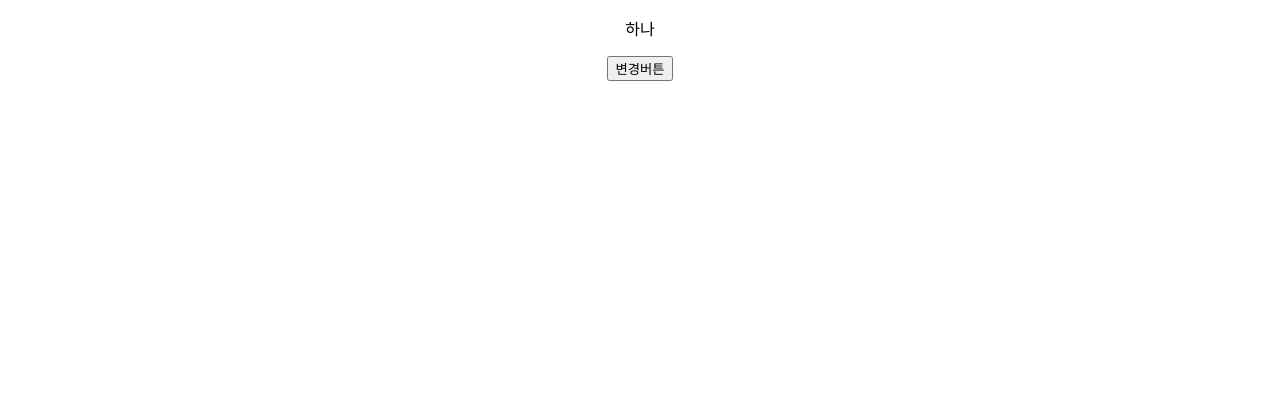
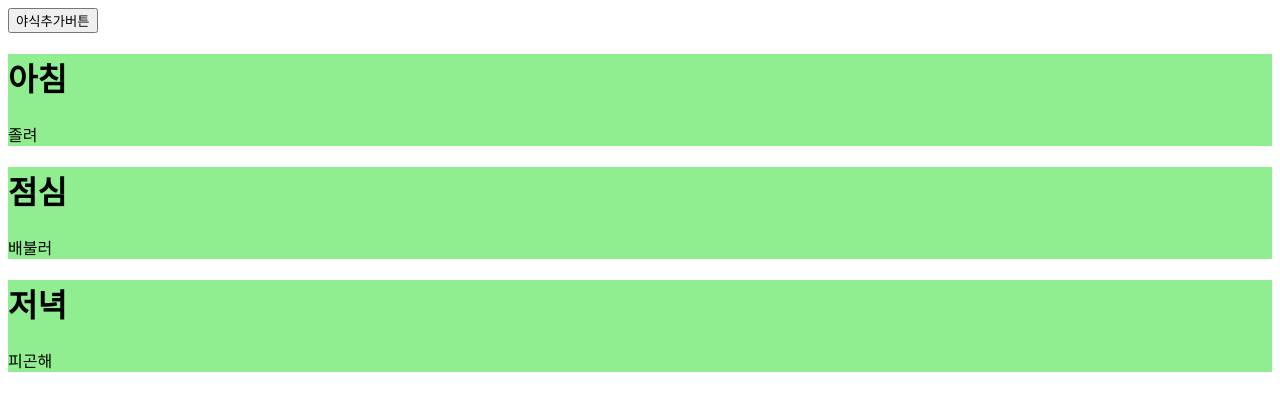
Before and after one commit to quietdish/fe-react-study-8, a React (Vite) app in the folder react-study/: page / in a window 1280 px wide. Shown: the top 410 px of the page. Built offline with nearby package versions, Linux system fonts and the light colour scheme.

Commit message:
배열state 활용, 컴포넌트 props 전달

```diff
--- a/react-study/src/App.jsx
+++ b/react-study/src/App.jsx
@@ -12,11 +12,13 @@
 import Props01 from './components/Props01'
 // import Quiz02 from './quiz/quiz02/Quiz02'
 import Quiz02 from './quiz/quiz02/Quiz02'
+import Props02 from './components/Props02'
 
 function App() {
   return (
 
-    <Quiz02 />
+    // <Quiz02 />
+    <Props02 />
 
   );
 }
--- /dev/null
+++ b/react-study/src/components/Props02.jsx
@@ -0,0 +1,57 @@
+import { useState } from 'react';
+import Box from './Box'
+
+function Props02() {
+
+
+    // 배열의 값이 변경 -> 변경된 값 유지 -> 화면에 재렌더링
+    //let arr = ['아침', '점심', '저녁'];
+    let [textArr, setTextArr] = useState(['아침', '점심', '저녁']);
+    //let detail = ['졸려', '배불러', '피곤해'];
+    let [detailArr, setDetailArr] = useState(['졸려', '배불러', '피곤해']);
+
+
+    return (
+
+        <div>
+
+            <button onClick={() => {
+
+                //데이터 기반으로 화면에 표시
+                //데이터 조작
+
+                //야식 정보 -> 배열에 추가
+
+                //textArr.push('야식')
+                let temp = [...textArr]; //깊은복사
+                temp.push('야식');
+                setTextArr(temp);   //랜더링 발생 조건
+
+                //let temp2 = ...
+                detailArr.push('행복하다');
+                //setDetailArr(detailArr);
+                setDetailArr(tempdetail);
+
+                //재렌더링 발생 조건 -> state변수값이 set함수를 통해서 변경
+
+                console.log(textArr);
+                console.log(detailArr);
+
+            }}>야식추가버튼</button>
+
+
+            {
+                textArr.map((item, index) => {
+                    return (
+                        //<Box text={arr[index]} detail={detail[index]} />
+                        <Box text={item} detail={detailArr[index]} key={index} />
+                    )
+                })
+            }
+        </div>
+    )
+}
+
+//export default Props02      ////이거먼저 쓰고 App.jsx상단에 임포트
+
+export default Props02;
```
